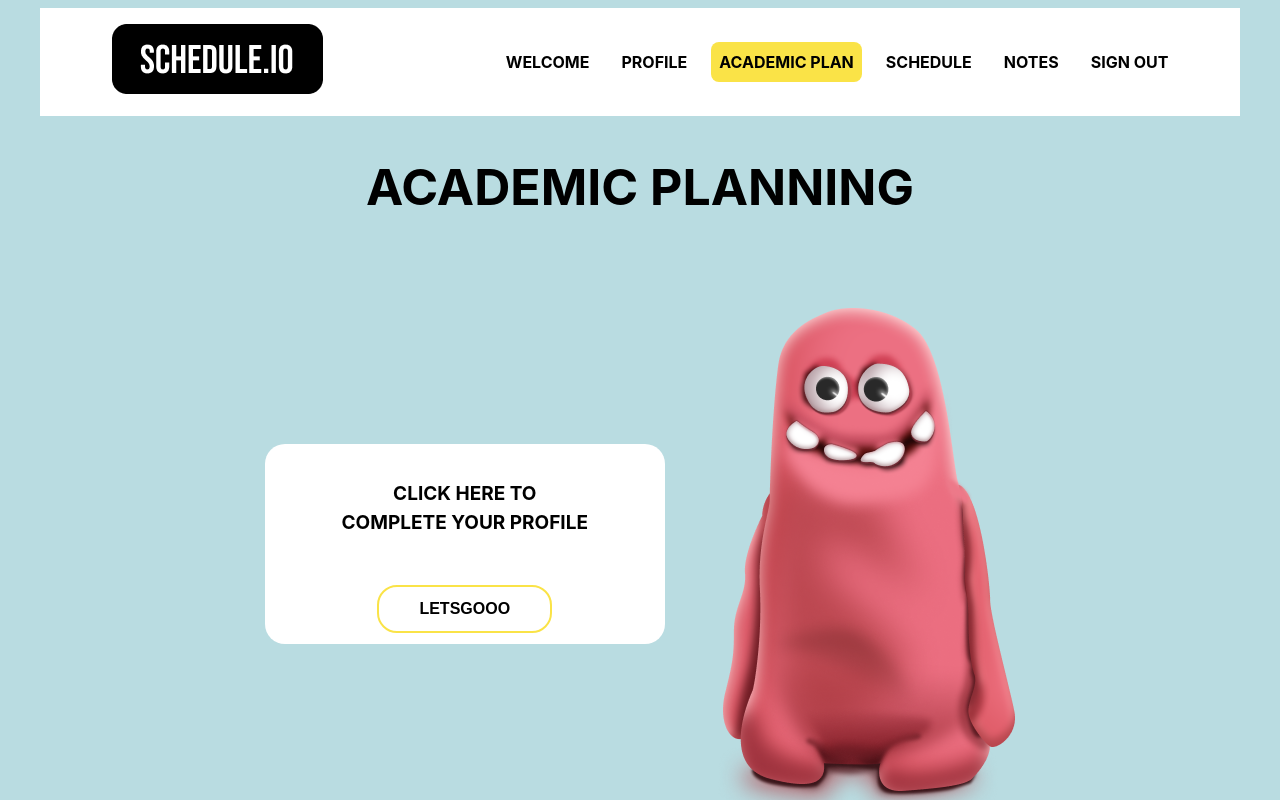
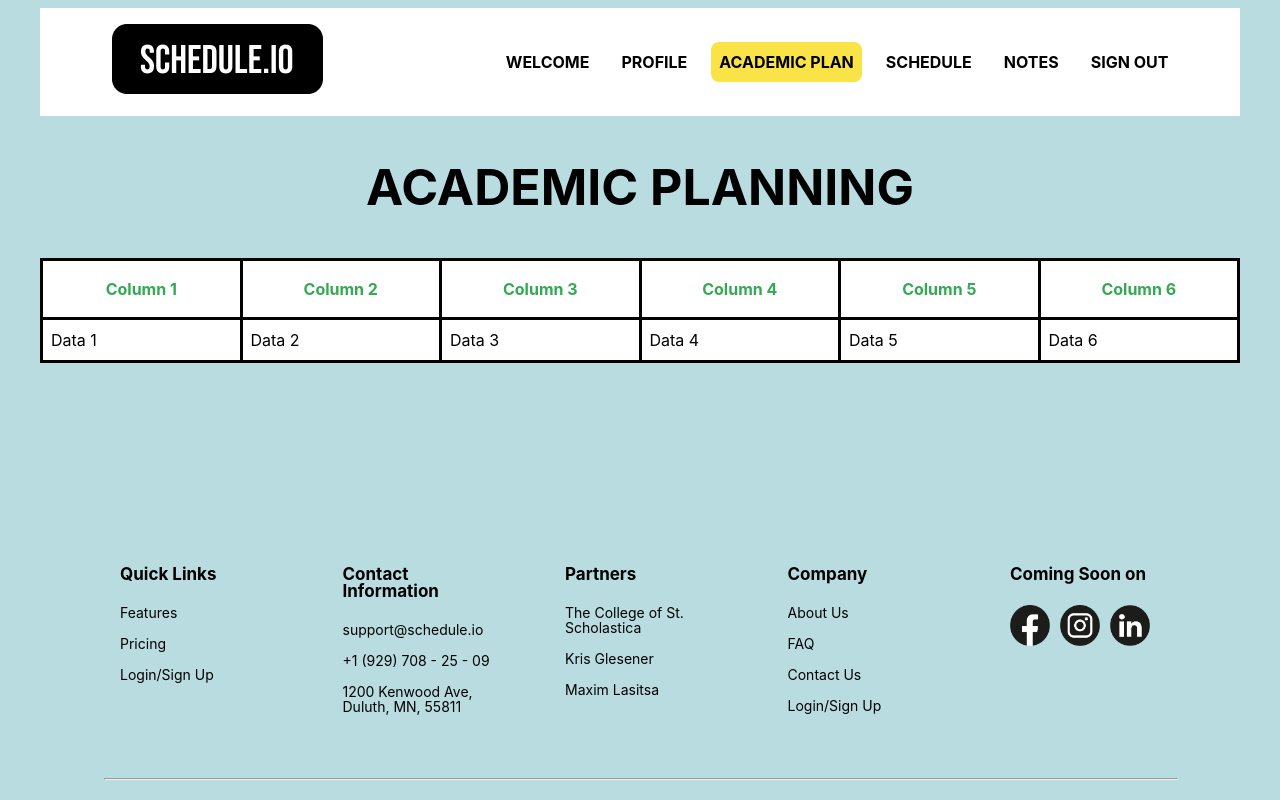
Before and after one commit to mlasitsa/Schedule_Project, a React (Vite) app: page /dashboard/planning in a window 1280 px wide. Shown: the top 800 px of the page. Built offline with nearby package versions, Linux system fonts and the light colour scheme.

Commit message:
needs to be split into components

```diff
--- a/src/Software/DashboardPlanningPage/DashboardPlanningPage.css
+++ b/src/Software/DashboardPlanningPage/DashboardPlanningPage.css
@@ -0,0 +1,41 @@
+.dashboardPlanningPage-title {
+    display: flex;
+    justify-content: center;
+    text-align: center;
+    font-size: 50px;
+    text-transform: uppercase;
+    color: black;
+}
+
+
+.dashboardPlanningPage-table {
+    width: 100%;
+    border-collapse: collapse;
+    table-layout: fixed;
+}
+
+.dashboardPlanningPage-table th {
+    background-color: white;
+    color: #34A853;
+    border: 3px solid black;
+    text-align: center;
+    padding: 16px;
+    font-size: 16px;
+}
+
+.dashboardPlanningPage-table th:hover {
+    background-color: blue;
+}
+
+.dashboardPlanningPage-table  tr {
+    background-color: #f2f2f2;
+    border: 3px solid black;
+}
+
+.dashboardPlanningPage-table td{
+    border: 3px solid black;
+    text-align: left;
+    padding: 8px;
+    color: black;
+    background-color: white;
+}
--- a/src/Software/DashboardPlanningPage/DashboardPlanningPage.jsx
+++ b/src/Software/DashboardPlanningPage/DashboardPlanningPage.jsx
@@ -1,5 +1,5 @@
 import React from 'react';
-import '/src/Software/DashboardWelcomePage/DasboardWelcomePage.css'
+import '/src/Software/DashboardPlanningPage/DashboardPlanningPage.css'
 import { useState } from 'react';
 import slimeLogo from '/slimeLogo.png'
 import { useEffect } from 'react';
@@ -16,22 +16,27 @@ function DashboardPlanningPage() {
       }, []);
 
     return (
-        <div className='dashboardWelcomePage-footer'>
-            <h1 className="dasboardWelcomePage-title">Academic planning</h1>
+        <div className=''>
+            <h1 className="dashboardPlanningPage-title">Academic planning</h1>
 
-            <div className="dasboardWelcomePage-mainContent">
-                <div className='dasboardWelcomePage-white-box'>
-                    <div className="dasboardWelcomePage-box">
-                        <h4>click here to
-                            complete your profile</h4>
-                        <button>LETSGOOO</button>
-                    </div>
-                </div>
-
-                <div className="dasboardWelcomePage-picture">
-                    <img src={slimeLogo}></img>
-                </div>
-            </div>
+            <table className='dashboardPlanningPage-table'>
+                <tr>
+                    <th>Column 1</th>
+                    <th>Column 2</th>
+                    <th>Column 3</th>
+                    <th>Column 4</th>
+                    <th>Column 5</th>
+                    <th>Column 6</th>
+                </tr>
+                <tr>
+                    <td>Data 1</td>
+                    <td>Data 2</td>
+                    <td>Data 3</td>
+                    <td>Data 4</td>
+                    <td>Data 5</td>
+                    <td>Data 6</td>
+                </tr>
+            </table>
         </div>
     )
 }
```
